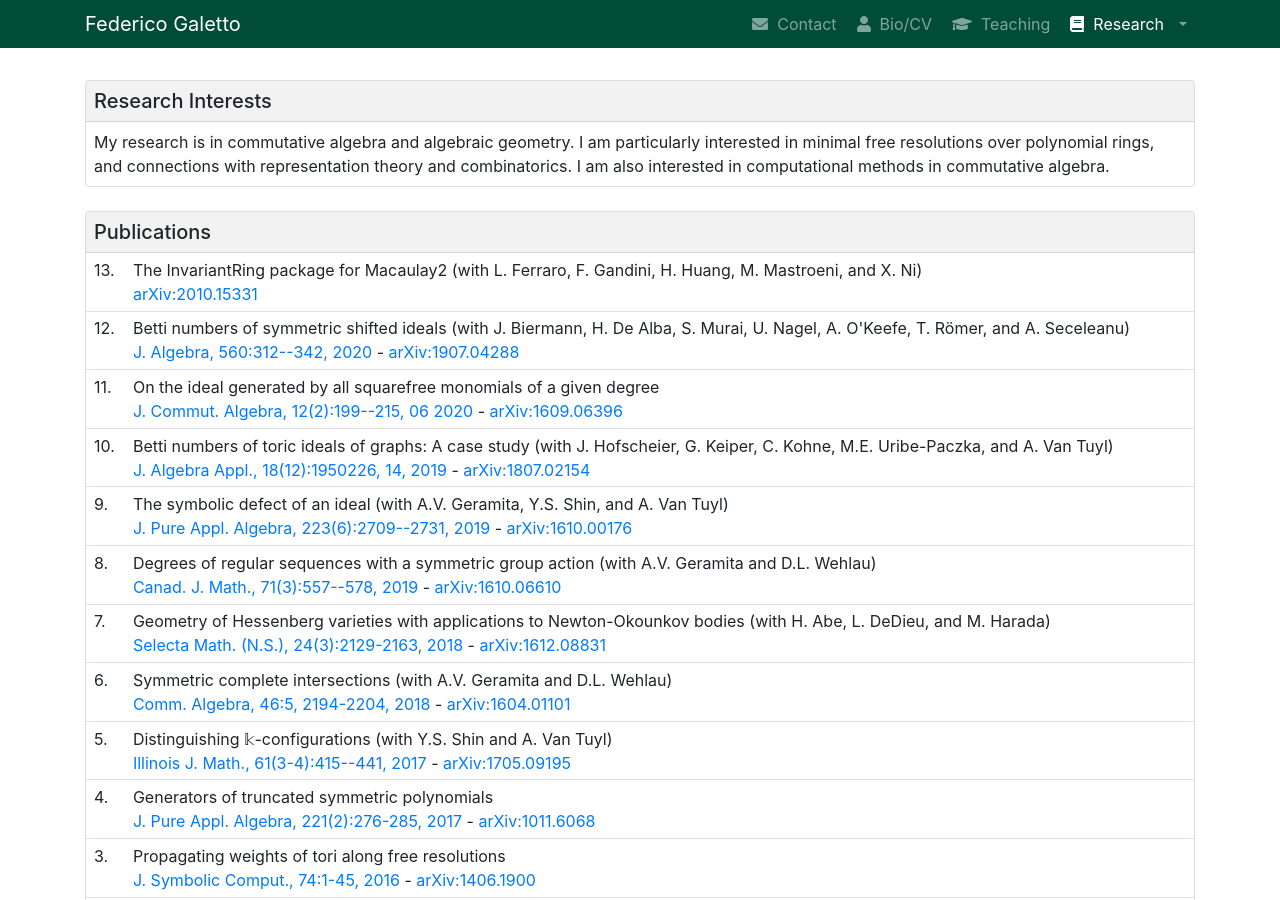
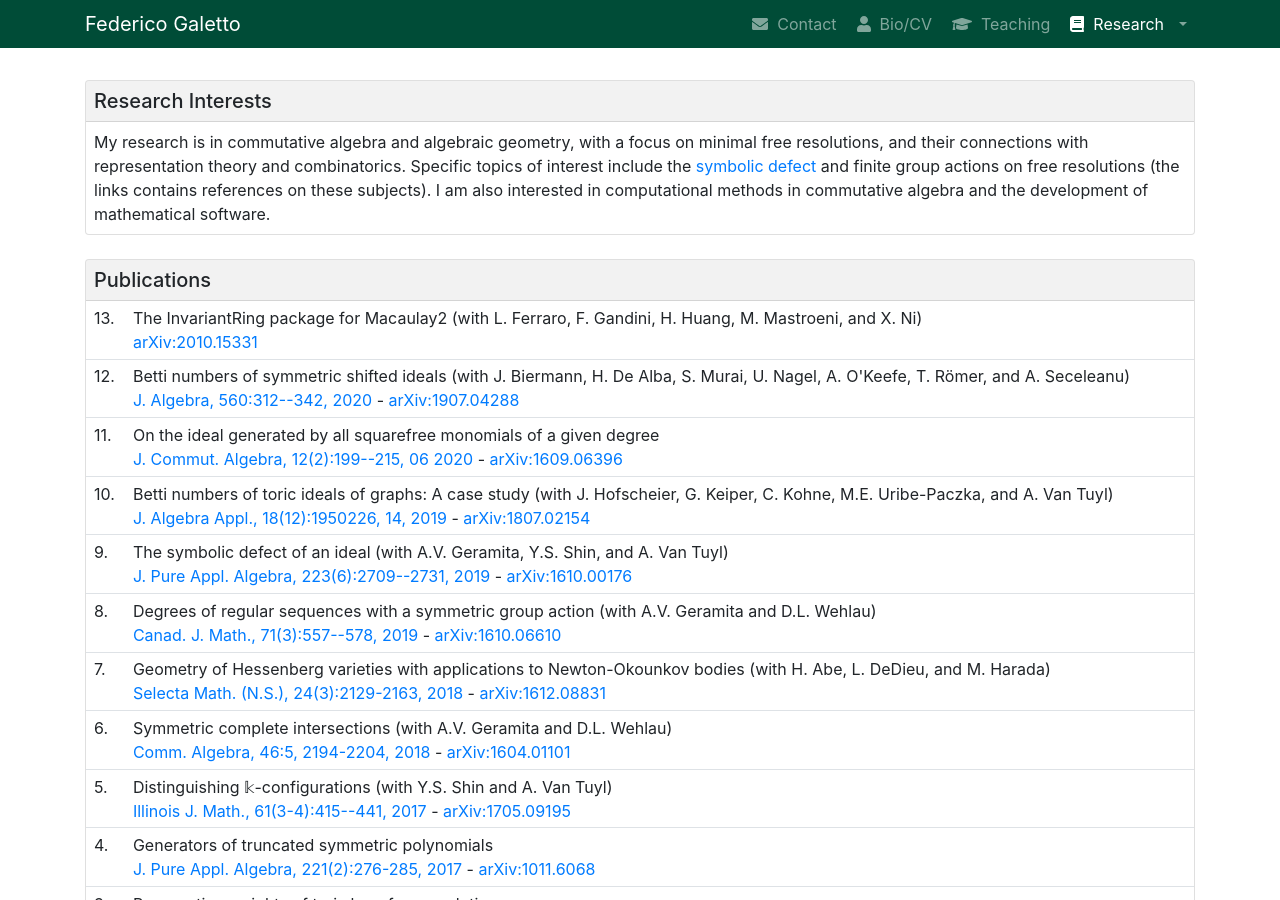
Before and after one commit to galettof/galettof.github.io, a Jekyll site: the page built from research.html, in a window 1280 px wide and 900 px high. Built offline with Jekyll 4.4.1, drawn with Linux system fonts in a browser that asks for light colours; nearby versions of some CDN libraries; formulas are drawn with MathJax 3.

Commit message:
wording for references links

```diff
--- a/research.html
+++ b/research.html
@@ -11,7 +11,7 @@ active: research
 	<h5 class="mb-0">Research Interests</h5>
       </div>
       <div class="card-body">
-	My research is in commutative algebra and algebraic geometry. I am particularly interested in minimal free resolutions over polynomial rings, and connections with representation theory and combinatorics. I am also interested in computational methods in commutative algebra.
+	My research is in commutative algebra and algebraic geometry, with a focus on minimal free resolutions, and their connections with representation theory and combinatorics. Specific topics of interest include the <a href="references.html#defect">symbolic defect</a> and finite group actions on free resolutions (the links contains references on these subjects). I am also interested in computational methods in commutative algebra and the development of mathematical software.
       </div>
     </div>
 
```
